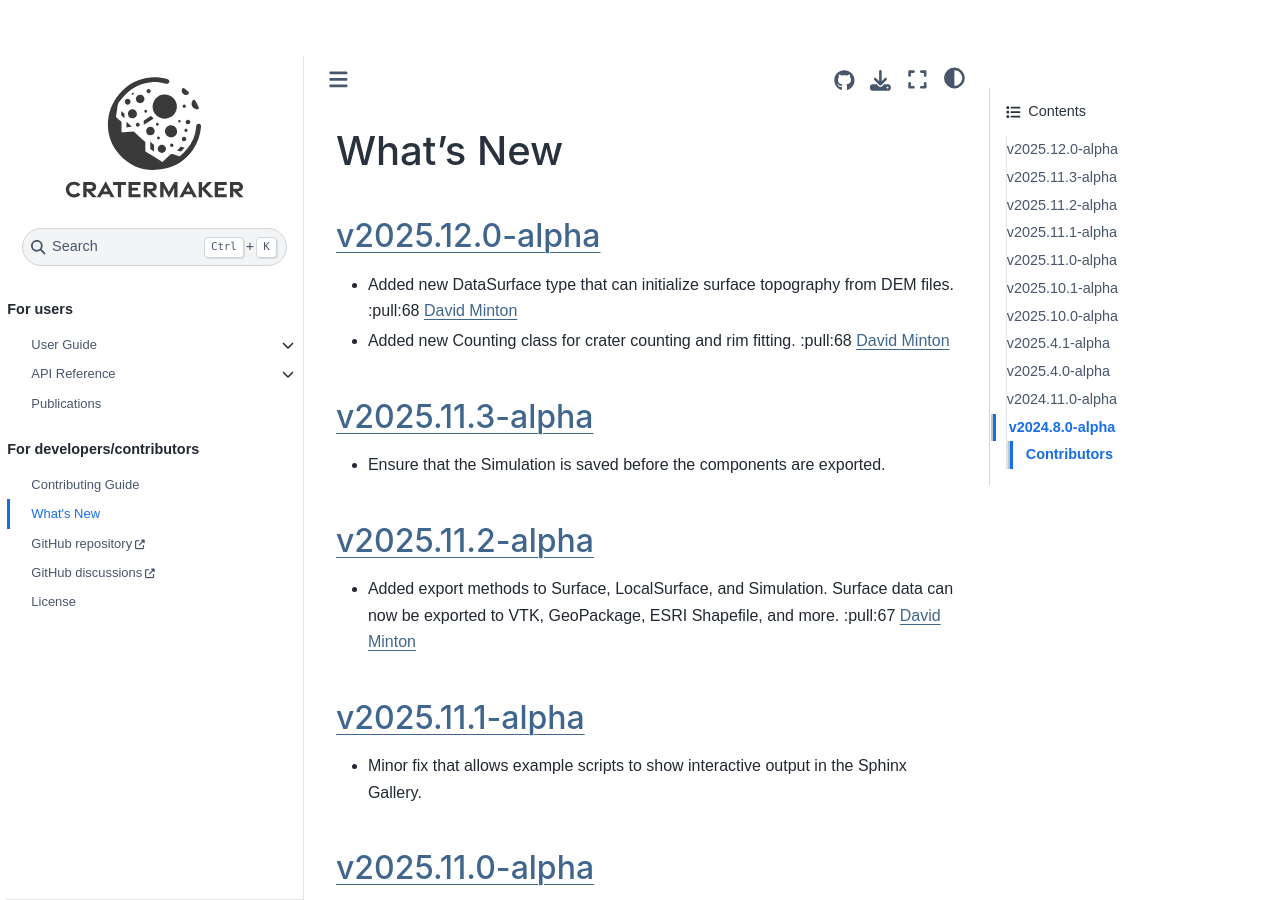
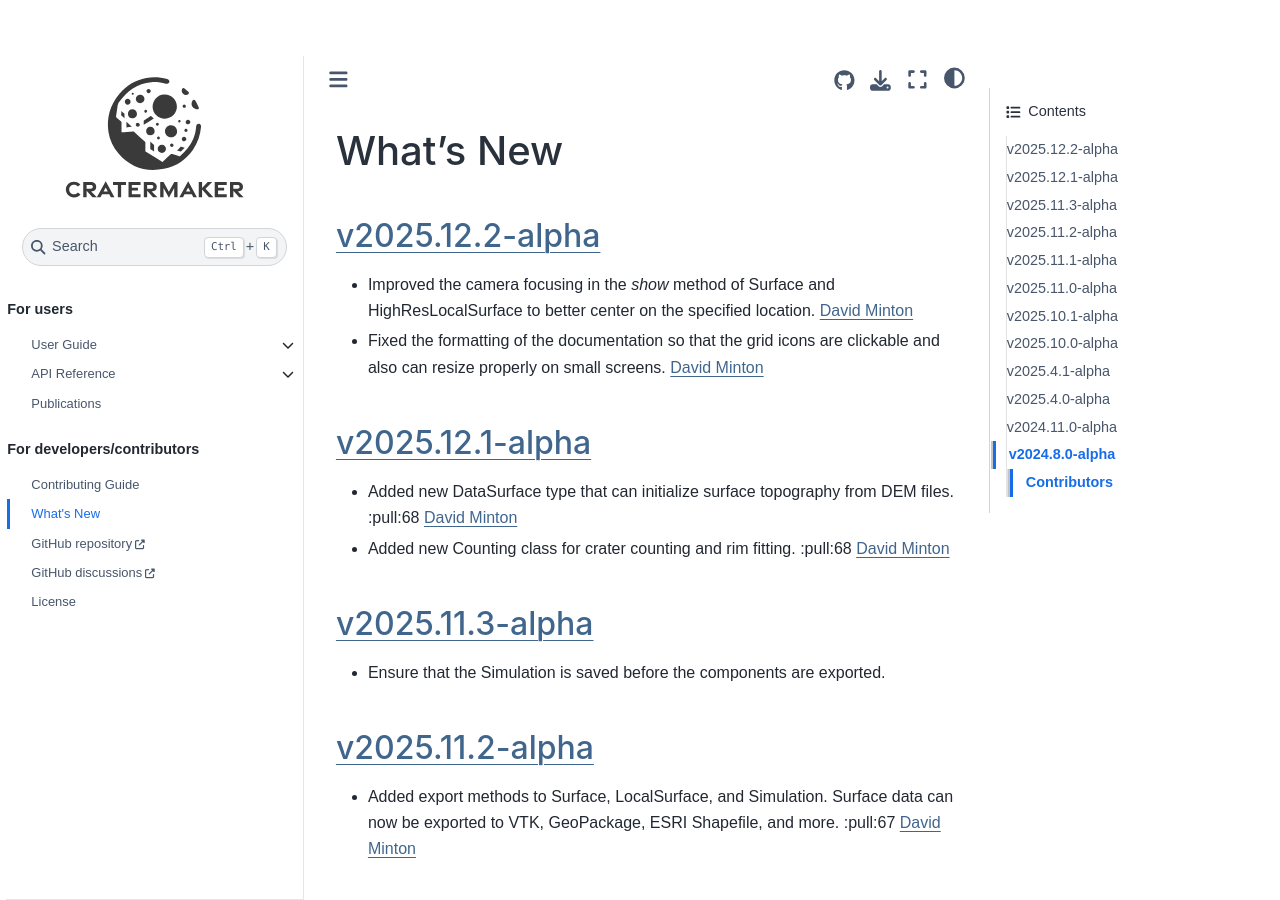
Before and after one commit to MintonGroup/cratermaker, a Sphinx documentation site: the page built from docs/whats-new.rst, in a window 1280 px wide and 900 px high. Built offline with Sphinx 7.4.7 and the Sphinx Book theme 1.1.4, drawn with Linux system fonts in a browser that asks for light colours; pages that are not in the unit, such as notebooks, are missing from menus; the version number could not be read and is left out.

Commit message:
Updated release notes

```diff
--- a/docs/whats-new.rst
+++ b/docs/whats-new.rst
@@ -3,9 +3,17 @@
 What's New
 ==========
 
-.. _whats-new.2025.12.0-alpha:
+.. _whats-new.2025.12.2-alpha:
 
-:release:`v2025.12.0-alpha`
+:release:`v2025.12.2-alpha`
+---------------------------
+
+- Improved the camera focusing in the `show` method of Surface and HighResLocalSurface to better center on the specified location. `David Minton`_
+- Fixed the formatting of the documentation so that the grid icons are clickable and also can resize properly on small screens. `David Minton`_
+
+.. _whats-new.2025.12.1-alpha:
+
+:release:`v2025.12.1-alpha`
 ---------------------------
 
 - Added new DataSurface type that can initialize surface topography from DEM files. :pull:68 `David Minton`_
```
